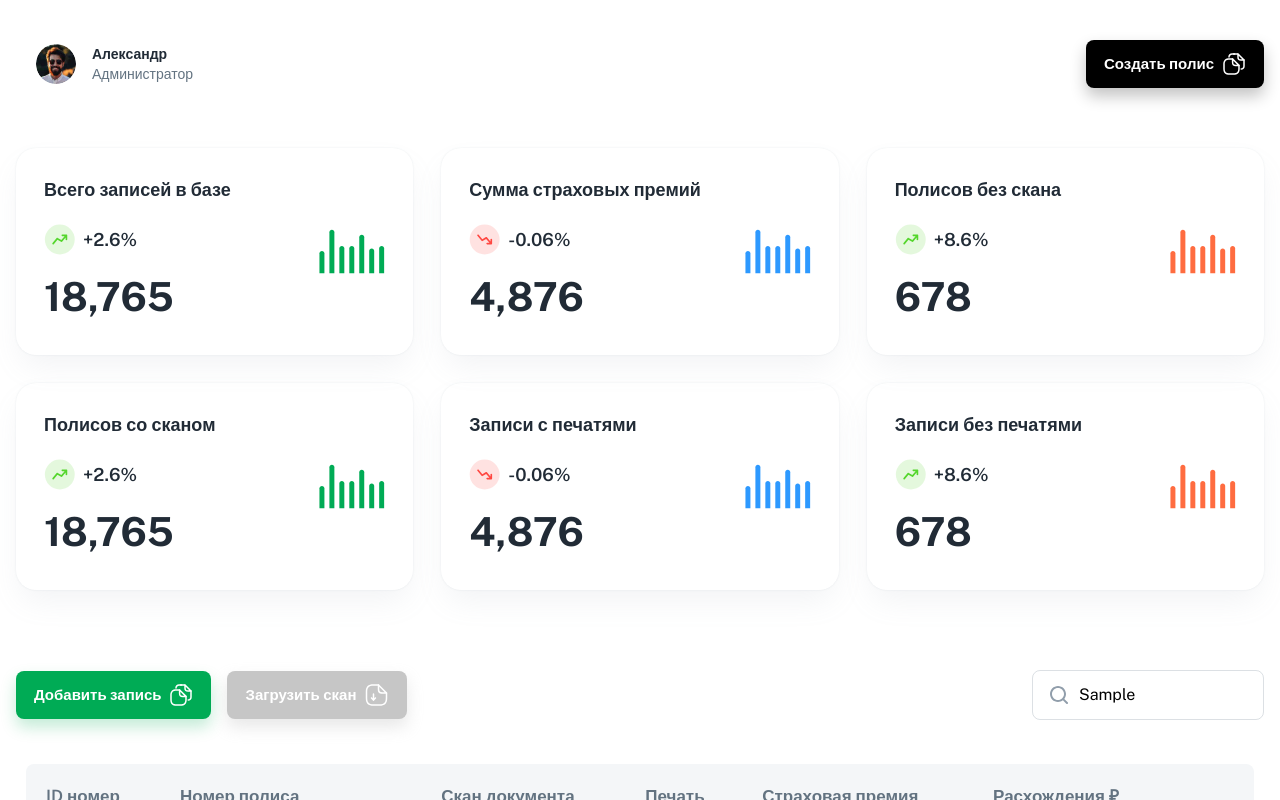
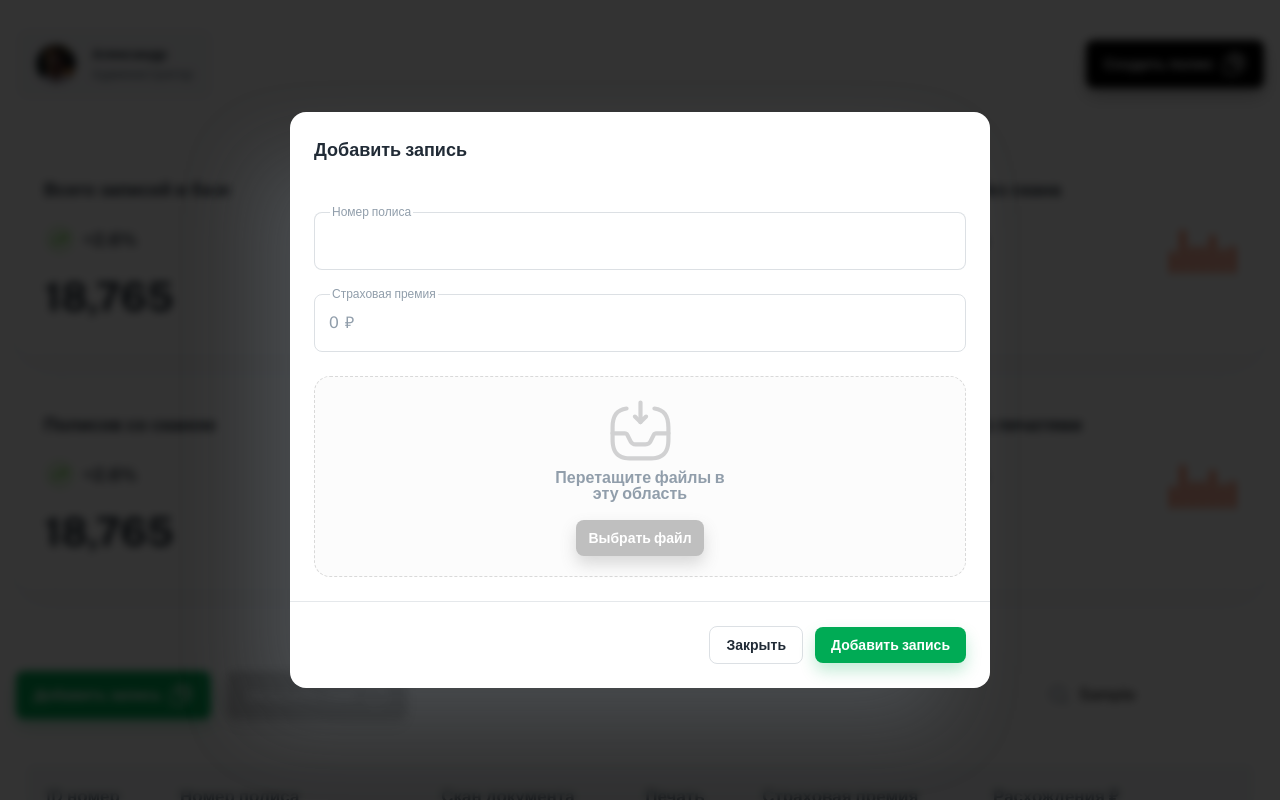
Before and after one commit to bryzZz/policy-admin, a React (Vite) app: page / in a window 1280 px wide. Both pictures are taken after typing "Sample" into the empty fields and a click on the button "Добавить запись". Shown: the top 800 px of the page. Built offline with nearby package versions, Linux system fonts and the light colour scheme.

Commit message:
add Record Modal

```diff
--- a/package.json
+++ b/package.json
@@ -10,8 +10,12 @@
     "preview": "vite preview"
   },
   "dependencies": {
+    "@radix-ui/react-dialog": "^1.0.4",
     "react": "^18.2.0",
     "react-dom": "^18.2.0",
+    "react-dropzone": "^14.2.3",
+    "react-hook-form": "^7.45.4",
+    "react-input-autosize": "^3.0.0",
     "tailwind-merge": "^1.14.0",
     "vite-plugin-svgr": "^3.2.0"
   },
@@ -19,6 +23,7 @@
     "@types/node": "^20.5.4",
     "@types/react": "^18.2.15",
     "@types/react-dom": "^18.2.7",
+    "@types/react-input-autosize": "^2.2.1",
     "@typescript-eslint/eslint-plugin": "^6.0.0",
     "@typescript-eslint/parser": "^6.0.0",
     "@vitejs/plugin-react": "^4.0.3",
--- /dev/null
+++ b/src/components/CurrencyInput/CurrencyInput.tsx
@@ -0,0 +1,37 @@
+import React from "react";
+import AutosizeInput from "react-input-autosize";
+
+import "./style.css";
+
+interface CurrencyInputProps {
+  value: string;
+  onChange: (value: string) => void;
+  label: string;
+  error?: boolean;
+}
+
+export const CurrencyInput: React.FC<CurrencyInputProps> = ({
+  label,
+  error = false,
+  value,
+  onChange,
+}) => {
+  const handleChange = (e: React.ChangeEvent<HTMLInputElement>) => {
+    if (isNaN(Number(e.target.value))) return;
+
+    if (e.target.value[0] === "0") return onChange(e.target.value.slice(1));
+
+    onChange(e.target.value || "0");
+  };
+
+  return (
+    <div className={`Currency-input${error ? " error" : ""}`}>
+      <label>
+        <AutosizeInput value={value} onChange={handleChange} maxLength={20} />
+
+        <span className="label">{label}</span>
+        <span className="select-none"> ₽</span>
+      </label>
+    </div>
+  );
+};
--- /dev/null
+++ b/src/components/CurrencyInput/index.ts
@@ -0,0 +1 @@
+export * from "./CurrencyInput";
--- /dev/null
+++ b/src/components/CurrencyInput/style.css
@@ -0,0 +1,67 @@
+.Currency-input {
+  position: relative;
+  width: 100%;
+
+  color: #919eab;
+}
+
+.Currency-input input::placeholder {
+  opacity: 0;
+}
+
+.Currency-input label {
+  display: block;
+
+  width: 100%;
+  padding: 1rem 14px;
+  border-radius: 8px;
+
+  border: 1px solid rgba(145, 158, 171, 0.32);
+
+  cursor: text;
+}
+
+.Currency-input input {
+  display: block;
+
+  color: #919eab;
+  font-size: 1rem;
+
+  outline: none;
+  border: none;
+
+  max-width: 100%;
+}
+
+.Currency-input .label {
+  position: absolute;
+  left: 16px;
+  /* top: 50%; */
+  top: 0;
+  transform: translateY(-50%);
+
+  color: #919eab;
+  /* font-size: 1rem; */
+  font-size: 12px;
+
+  transition: 0.3s;
+  background-color: white;
+
+  padding: 2px;
+
+  cursor: text;
+}
+
+/* .Currency-input input:focus .Currency-input .label,
+.Currency-input input:not(:placeholder-shown) .Currency-input .label {
+  top: 0;
+  font-size: 12px;
+} */
+
+.Currency-input.error input {
+  border-color: #e10000;
+}
+
+.Currency-input.error .label {
+  color: #e10000;
+}
--- a/src/components/Header.tsx
+++ b/src/components/Header.tsx
@@ -6,7 +6,7 @@ import Avatar from "assets/images/Avatar.png";
 export const Header: React.FC = () => {
   return (
     <header className="base-container flex justify-between items-center mb-12">
-      <div className="py-4 px-5 flex gap-4">
+      <div className="py-4 px-5 flex gap-4 bg-[#919EAB] bg-opacity-[0.08] rounded-xl">
         <img
           className="rounded-full object-cover w-10 aspect-square"
           src={Avatar}
--- /dev/null
+++ b/src/components/ImageInput/ImageInput.tsx
@@ -0,0 +1,49 @@
+import React, { useCallback } from "react";
+import { useDropzone } from "react-dropzone";
+
+import { ReactComponent as DirectInbox } from "assets/icons/direct-inbox.svg";
+import { twMerge } from "tailwind-merge";
+
+interface ImageInputProps {
+  onChange: (file: File) => void;
+}
+
+export const ImageInput: React.FC<ImageInputProps> = ({ onChange }) => {
+  const onDrop = useCallback(
+    (droppedFiles: File[]) => {
+      onChange(droppedFiles[0]);
+    },
+    [onChange]
+  );
+
+  const { getRootProps, getInputProps, isDragActive, acceptedFiles } =
+    useDropzone({
+      onDrop,
+      accept: { "image/*": [] },
+      multiple: false,
+    });
+
+  return (
+    <div {...getRootProps()}>
+      <input {...getInputProps()} />
+
+      <div
+        className={twMerge(
+          "w-full flex items-center justify-center rounded-2xl p-5 flex-col bg-[#FCFCFC] border border-dashed border-[#D9D9D9]",
+          isDragActive && "border-[#BFBFBF]"
+        )}
+      >
+        <DirectInbox width={67} height={67} className="mb-[6px]" />
+        <p className="text-center font-bold text-[#919EAB] leading-4 max-w-[170px] mb-[18px]">
+          Перетащите файлы в эту область
+        </p>
+        <button className="px-3 py-2 text-sm font-bold bg-[#BFBFBF] rounded-lg shadow-[0px_8px_16px_0px_rgba(104,104,104,0.24)] text-white">
+          Выбрать файл
+        </button>
+        {acceptedFiles.map((file) => (
+          <img src={URL.createObjectURL(file)} />
+        ))}
+      </div>
+    </div>
+  );
+};
--- /dev/null
+++ b/src/components/Input/Input.tsx
@@ -0,0 +1,21 @@
+import { ComponentProps, forwardRef, useId } from "react";
+
+import "./style.css";
+
+interface InputProps extends ComponentProps<"input"> {
+  label: string;
+  error?: boolean;
+}
+
+export const Input = forwardRef<HTMLInputElement, InputProps>(
+  ({ label, error = false, ...props }, ref) => {
+    const id = useId();
+
+    return (
+      <div className={`form-input${error ? " error" : ""}`}>
+        <input ref={ref} id={id} placeholder={label} {...props} />
+        <label htmlFor={id}>{label}</label>
+      </div>
+    );
+  }
+);
--- /dev/null
+++ b/src/components/Input/index.ts
@@ -0,0 +1 @@
+export * from "./Input";
--- /dev/null
+++ b/src/components/Input/style.css
@@ -0,0 +1,53 @@
+.form-input {
+  position: relative;
+  width: 100%;
+}
+
+.form-input input::placeholder {
+  opacity: 0;
+}
+
+.form-input input {
+  width: 100%;
+
+  color: #919eab;
+  font-size: 1rem;
+
+  padding: 1rem 14px;
+  outline: none;
+  border: none;
+  border-radius: 8px;
+
+  border: 1px solid rgba(145, 158, 171, 0.32);
+}
+
+.form-input label {
+  position: absolute;
+  left: 16px;
+  top: 50%;
+  transform: translateY(-50%);
+
+  color: #919eab;
+  font-size: 1rem;
+
+  transition: 0.3s;
+  background-color: white;
+
+  padding: 2px;
+
+  cursor: text;
+}
+
+.form-input input:focus + label,
+.form-input input:not(:placeholder-shown) + label {
+  top: 0;
+  font-size: 12px;
+}
+
+.form-input.error input {
+  border-color: #e10000;
+}
+
+.form-input.error label {
+  color: #e10000;
+}
--- /dev/null
+++ b/src/components/RecordModal.tsx
@@ -0,0 +1,84 @@
+import React from "react";
+import { useForm, Controller } from "react-hook-form";
+import * as Dialog from "@radix-ui/react-dialog";
+
+import { Input } from "./Input";
+import { CurrencyInput } from "./CurrencyInput";
+import { ImageInput } from "./ImageInput/ImageInput";
+
+interface RecordModalProps {
+  isOpen: boolean;
+  setIsOpen: React.Dispatch<React.SetStateAction<boolean>>;
+}
+
+interface RecordModalFormValues {
+  policyNumber: string;
+  premium: string;
+  image: File;
+}
+
+export const RecordModal: React.FC<RecordModalProps> = ({
+  isOpen,
+  setIsOpen,
+}) => {
+  const { register, handleSubmit, control } = useForm<RecordModalFormValues>({
+    defaultValues: {
+      premium: "0",
+    },
+  });
+
+  const onSubmit = handleSubmit((data) => {
+    console.log(data);
+  });
+
+  return (
+    <Dialog.Root open={isOpen} onOpenChange={setIsOpen}>
+      <Dialog.Portal>
+        <Dialog.Overlay className="bg-black bg-opacity-80 backdrop-blur-sm data-[state=open]:animate-overlayShow fixed inset-0" />
+        <Dialog.Content className="data-[state=open]:animate-contentShow fixed top-[50%] left-[50%] max-h-[85vh] w-[90vw] max-w-[700px] translate-x-[-50%] translate-y-[-50%] rounded-2xl bg-white shadow-[-40px_40px_80px_-8px_rgba(145,158,171,0.24)] focus:outline-none">
+          <Dialog.Title className="text-text-primary p-6 text-lg font-bold mb-6">
+            Добавить запись
+          </Dialog.Title>
+
+          <form onSubmit={onSubmit}>
+            <div className="flex gap-6 flex-col mb-6 px-6">
+              <Input {...register("policyNumber")} label="Номер полиса" />
+              <Controller
+                control={control}
+                name="premium"
+                render={({ field }) => (
+                  <CurrencyInput
+                    value={field.value}
+                    onChange={field.onChange}
+                    label="Страховая премия"
+                  />
+                )}
+              />
+              <Controller
+                control={control}
+                name="image"
+                render={({ field }) => <ImageInput onChange={field.onChange} />}
+              />
+            </div>
+
+            <div className="flex p-6 items-center justify-end gap-3 border-t border-[rgba(145,_158,_171,_0.24)]">
+              <button
+                className="px-4 py-2 border border-[rgba(145,_158,_171,_0.32)] rounded-lg text-sm font-bold text-text-primary"
+                type="button"
+                onClick={() => setIsOpen(false)}
+              >
+                Закрыть
+              </button>
+              <button
+                className="px-4 py-2 rounded-lg text-sm font-bold text-white bg-[#00AB55] shadow-[0px_8px_16px_0px_rgba(0,171,85,0.24)]"
+                type="submit"
+              >
+                Добавить запись
+              </button>
+            </div>
+          </form>
+        </Dialog.Content>
+      </Dialog.Portal>
+    </Dialog.Root>
+  );
+};
--- a/src/components/Table.tsx
+++ b/src/components/Table.tsx
@@ -1,4 +1,4 @@
-import React from "react";
+import React, { useState } from "react";
 
 import { ReactComponent as DocumentCopy } from "assets/icons/document-copy.svg";
 import { ReactComponent as DocumentDownload } from "assets/icons/document-download.svg";
@@ -7,6 +7,7 @@ import { ReactComponent as Yes } from "assets/icons/yes.svg";
 import { ReactComponent as No } from "assets/icons/no.svg";
 import { ReactComponent as Document } from "assets/icons/Document.svg";
 import { twMerge } from "tailwind-merge";
+import { RecordModal } from "./RecordModal";
 
 const mockData = [
   {
@@ -60,10 +61,15 @@ const RUBFormat = new Intl.NumberFormat("en-US", {
 });
 
 export const Table: React.FC = () => {
+  const [isRecordModalOpen, setIsRecordModalOpen] = useState(false);
+
   return (
     <div className="base-container">
       <div className="flex items-center gap-4 mb-8">
-        <button className="flex items-center gap-2 py-3 px-[18px] bg-[#00AB55] rounded-lg shadow-[0px_8px_16px_0px_rgba(0,171,85,0.24)] text-[15px] leading-6 font-bold text-white">
+        <button
+          className="flex items-center gap-2 py-3 px-[18px] bg-[#00AB55] rounded-lg shadow-[0px_8px_16px_0px_rgba(0,171,85,0.24)] text-[15px] leading-6 font-bold text-white"
+          onClick={() => setIsRecordModalOpen(true)}
+        >
           Добавить запись
           <DocumentCopy />
         </button>
@@ -169,6 +175,11 @@ export const Table: React.FC = () => {
           </tbody>
         </table>
       </div>
+
+      <RecordModal
+        isOpen={isRecordModalOpen}
+        setIsOpen={setIsRecordModalOpen}
+      />
     </div>
   );
 };
--- a/tailwind.config.js
+++ b/tailwind.config.js
@@ -12,6 +12,20 @@ export default {
           secondary: "#637381",
         },
       },
+      keyframes: {
+        overlayShow: {
+          from: { opacity: 0 },
+          to: { opacity: 1 },
+        },
+        contentShow: {
+          from: { opacity: 0, transform: "translate(-50%, -48%) scale(0.96)" },
+          to: { opacity: 1, transform: "translate(-50%, -50%) scale(1)" },
+        },
+      },
+      animation: {
+        overlayShow: "overlayShow 150ms cubic-bezier(0.16, 1, 0.3, 1)",
+        contentShow: "contentShow 150ms cubic-bezier(0.16, 1, 0.3, 1)",
+      },
     },
   },
   plugins: [],
```
Also changed, not shown: 1 other file (tests, documents, lock files or other folders).
